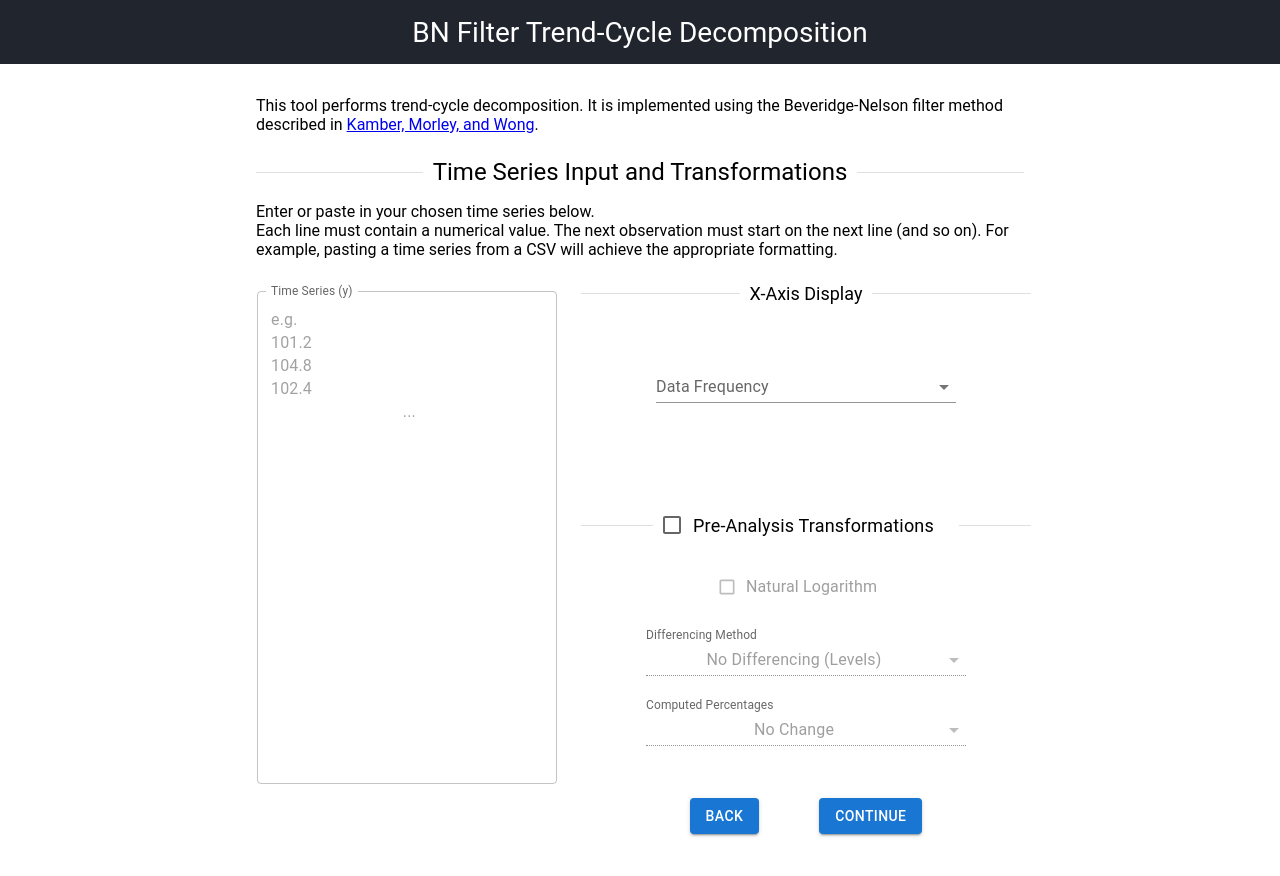
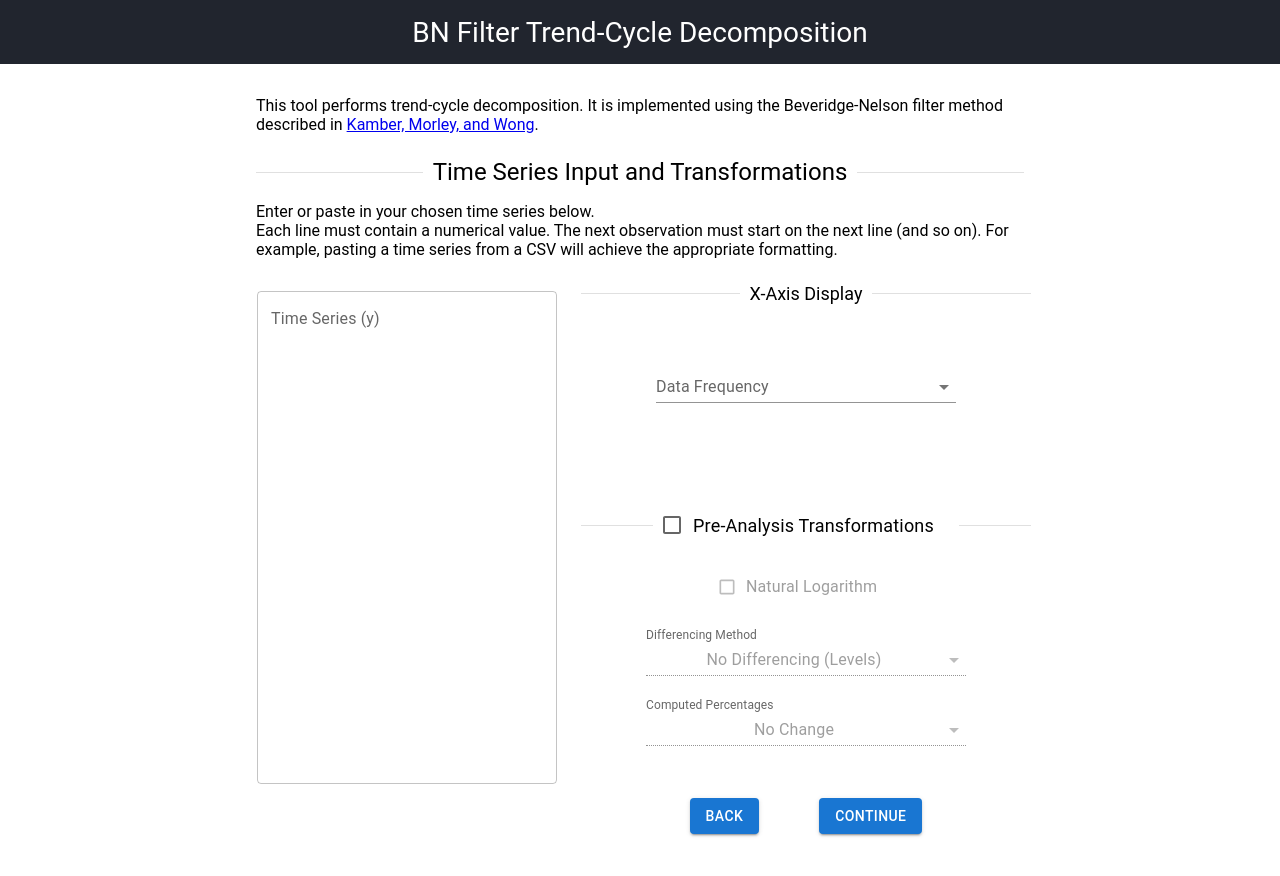
Before and after one commit to crstnn/BeveridgeNelsonFilter, a React (Create React App) app in the folder bn-filter-app/: page / in a window 1280 px wide. Both pictures are taken after a click on the button "PROCEED WITH MY OWN TIME SERIES". Shown: the top 876 px of the page. Built offline with nearby package versions, Linux system fonts and the light colour scheme.

Commit message:
attempt at better line break

```diff
--- a/bn-filter-app/src/components/UserData.js
+++ b/bn-filter-app/src/components/UserData.js
@@ -52,15 +52,16 @@ export class UserData extends Component {
                             label="Time Series (y)"
                             title="Paste your chosen time series here"
                             onChange={handleChange('unprocessedY')}
-                            InputLabelProps={{
-                                shrink: true
-                            }}
-                            placeholder=
-                                "e.g.
-101.2
-104.8
-102.4
-                                ..."
+//                             InputLabelProps={{
+//                                 shrink: true
+//                             }}
+//                             placeholder=
+//                                 "e.g.
+// 101.2
+// 104.8
+// 102.4
+//                                 ..."
+                            placeholder={"e.g.\r\n101.2\r\n104.8\r\n102.4\r\n..."}
                             defaultValue={values.unprocessedY}
                         />
                     </FormControl>
```
